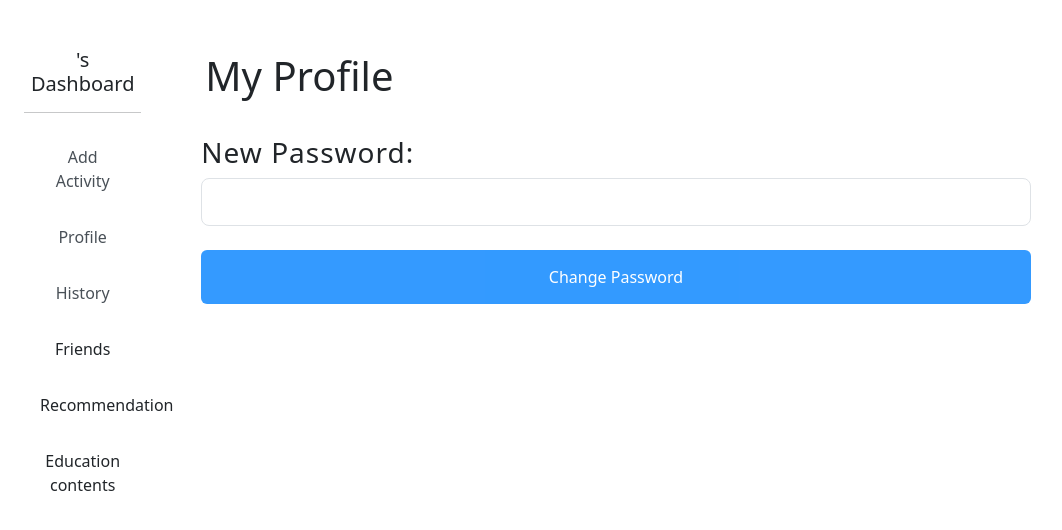
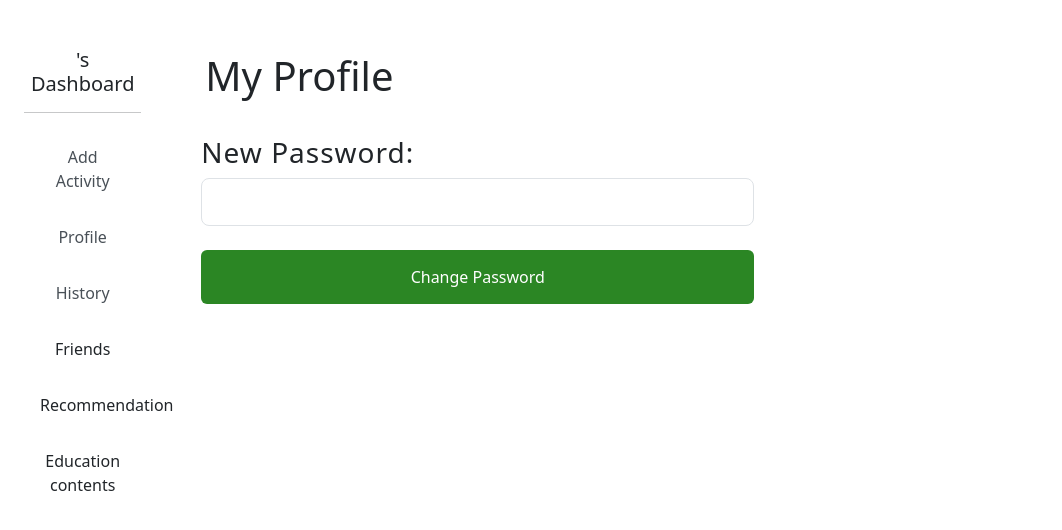
Before and after one commit to LDA526/BIT216-EcoCarbon, a PHP site: page /BIT216-EcoCarbon/changepassword.php in a window 1280 px wide. Shown: the part 74-604 px from the top of the page, without its empty margins (24-1086 px from the left). Run offline with PHP 8.4, Linux system fonts and the light colour scheme; data comes from the database, SQL or seed files in the repository.

Commit message:
modify change password page

```diff
--- a/changepassword.php
+++ b/changepassword.php
@@ -105,7 +105,7 @@
                     </div>
                 </div>
                 <br>
-                <div class="row g-0">
+                <div class="col-md-8">
                     <div class="row g-0">
                         <h3 style="letter-spacing: 1px">
                             New Password:
@@ -121,10 +121,9 @@
                         </h4>
 
                         <div class="align-items-center">
-                            <button class="btn btn-danger" href="changepassword.php">Change Password</button>
+                            <button class="btn btn-danger" href="changepassword.php" style="background-color:#15790D">Change Password</button>
                         </div>
                     </div>
-
                 </div>
             </div>
         </div>
```
